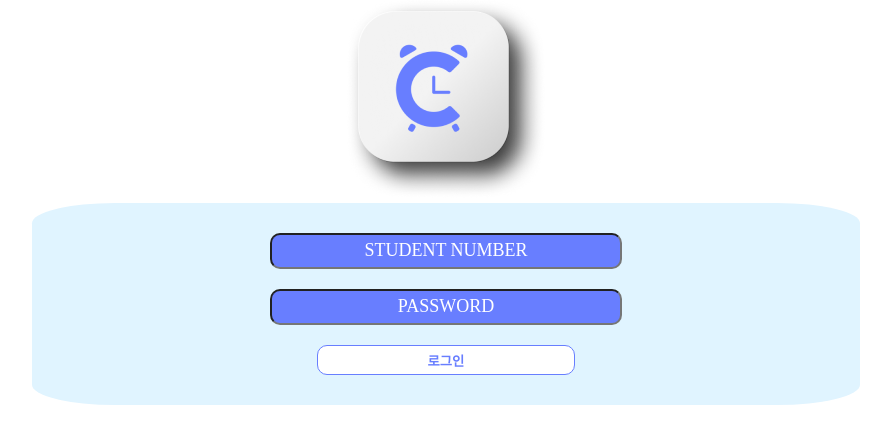
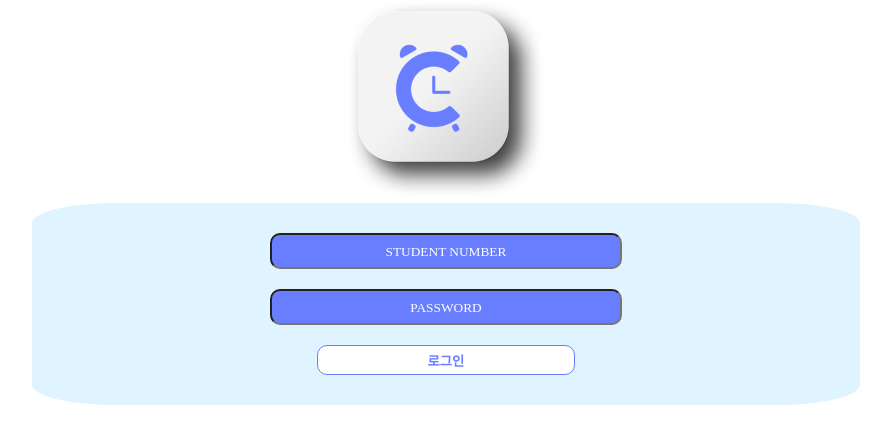
Before and after one commit to Kepler3141/CNU_cyber_campus_alarmy, a Django app: page /common/login/ in a window 1280 px wide. Shown: the part 131-564 px from the top of the page, without its empty margins (194-1085 px from the left). Run offline with Django 4.2, Linux system fonts and the light colour scheme; some web fonts are replaced.

Commit message:
FEAT: Change css

```diff
--- a/static/login.css
+++ b/static/login.css
@@ -75,7 +75,6 @@ input::placeholder {
   color: white;
   text-align: center;
   font-family: 'Pretendard';
-  font-size: large;
 }
 
 #login-btn{
```
